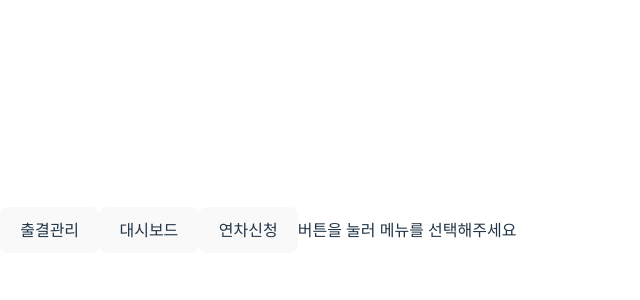
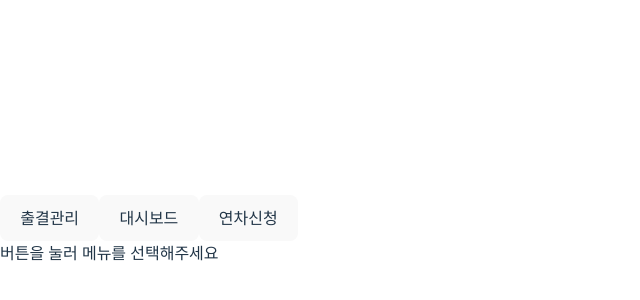
Before and after one commit to KoreanFever/react-study-osan, a React (Vite) app in the folder reactStudy2week/: page / in a window 1280 px wide. Shown: the part 170-470 px from the top of the page, without its empty margins (0-640 px from the left). Built offline with nearby package versions, Linux system fonts and the light colour scheme.

Commit message:
전체 레이아웃 변경을 위한 기초 작업 및 연차 신청 화면 연결

```diff
--- a/reactStudy2week/src/App.jsx
+++ b/reactStudy2week/src/App.jsx
@@ -3,6 +3,7 @@ import './App.css'
 import Card from './components/Card'
 import List from './components/List'
 import WeatherBoaard from './components/WeatherBoard'
+import VacationRequest from './components/VacationRequest'
 
 function App() {
   const [currentPage, setCurrentPage] = useState('')
@@ -32,6 +33,7 @@ function App() {
       isLate: false,
     }
   ])
+  const [memberVacationInfo, setMemberVacationInfo] = useState({})
 
   const updateMemberInfo = (memberInfo) => {
     memberInfoList.forEach(info => {
@@ -48,10 +50,12 @@ function App() {
 
   return (
     <div>
+      <div className="items-center">
         <button onClick={() => setCurrentPage('Card')}>출결관리</button>
         <button onClick={() => setCurrentPage('List')}>대시보드</button>
         <button onClick={() => setCurrentPage('VacationRequest')}>연차신청</button>
-
+      </div>
+        <div>
         {
           currentPage === 'Card' ?
             (memberInfoList.map(memberInfo => {
@@ -61,16 +65,20 @@ function App() {
                     </Card>
             }))
           : currentPage === 'List' ?
+            ( <><WeatherBoaard></WeatherBoaard>
 
-          ( <><WeatherBoaard></WeatherBoaard>
               {memberInfoList.map(memberInfo => {
                 return <List memberInfo={memberInfo}
                               key={memberInfo.id}>
                               </List>
-            }) }
+                })
+              }
             </>)
+          : currentPage === 'VacationRequest' ?
+              <VacationRequest></VacationRequest>
             : '버튼을 눌러 메뉴를 선택해주세요'
         }
+        </div>
     </div>
   )
 }
```
Lines whose indentation alone changed are shown as unchanged.
